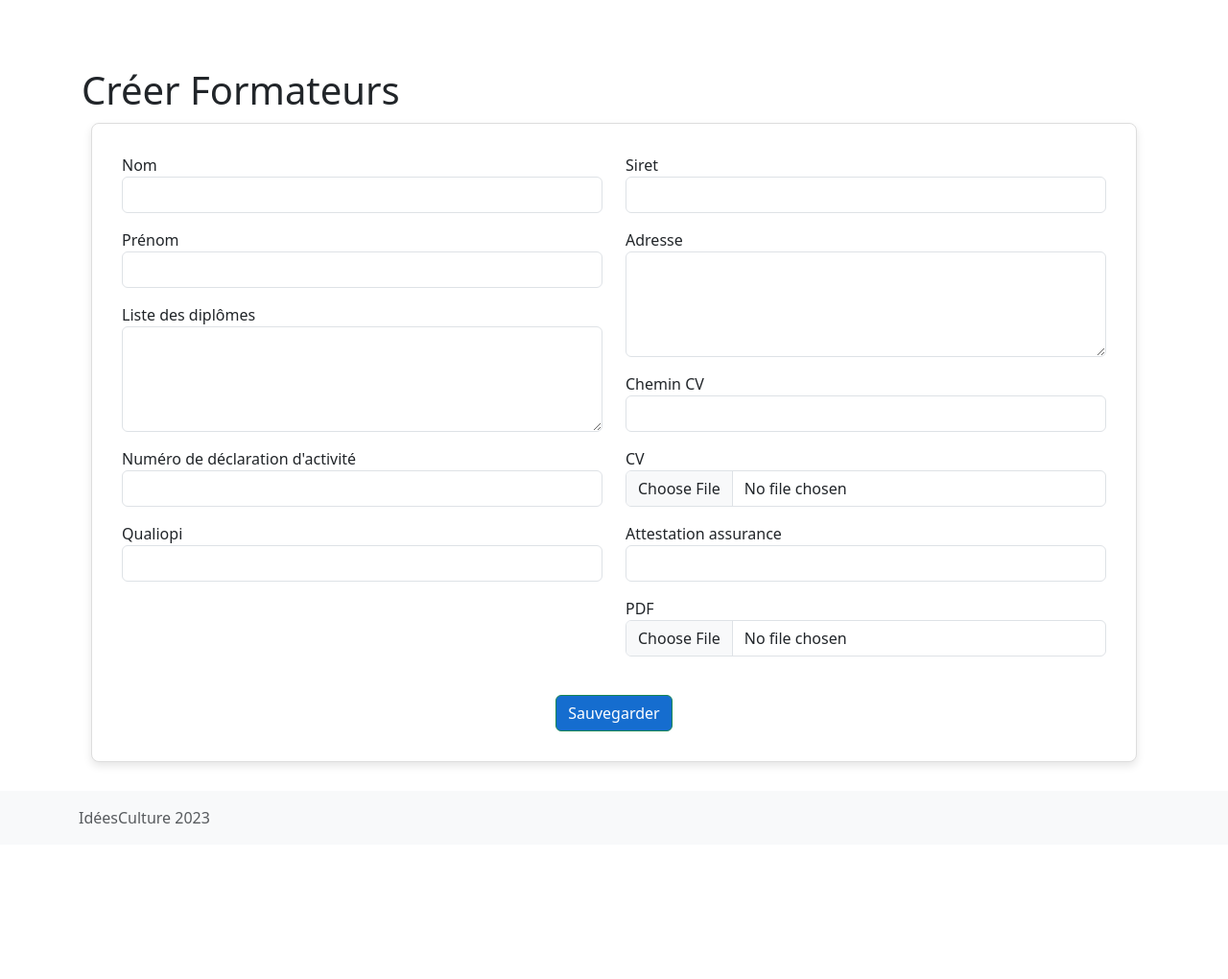
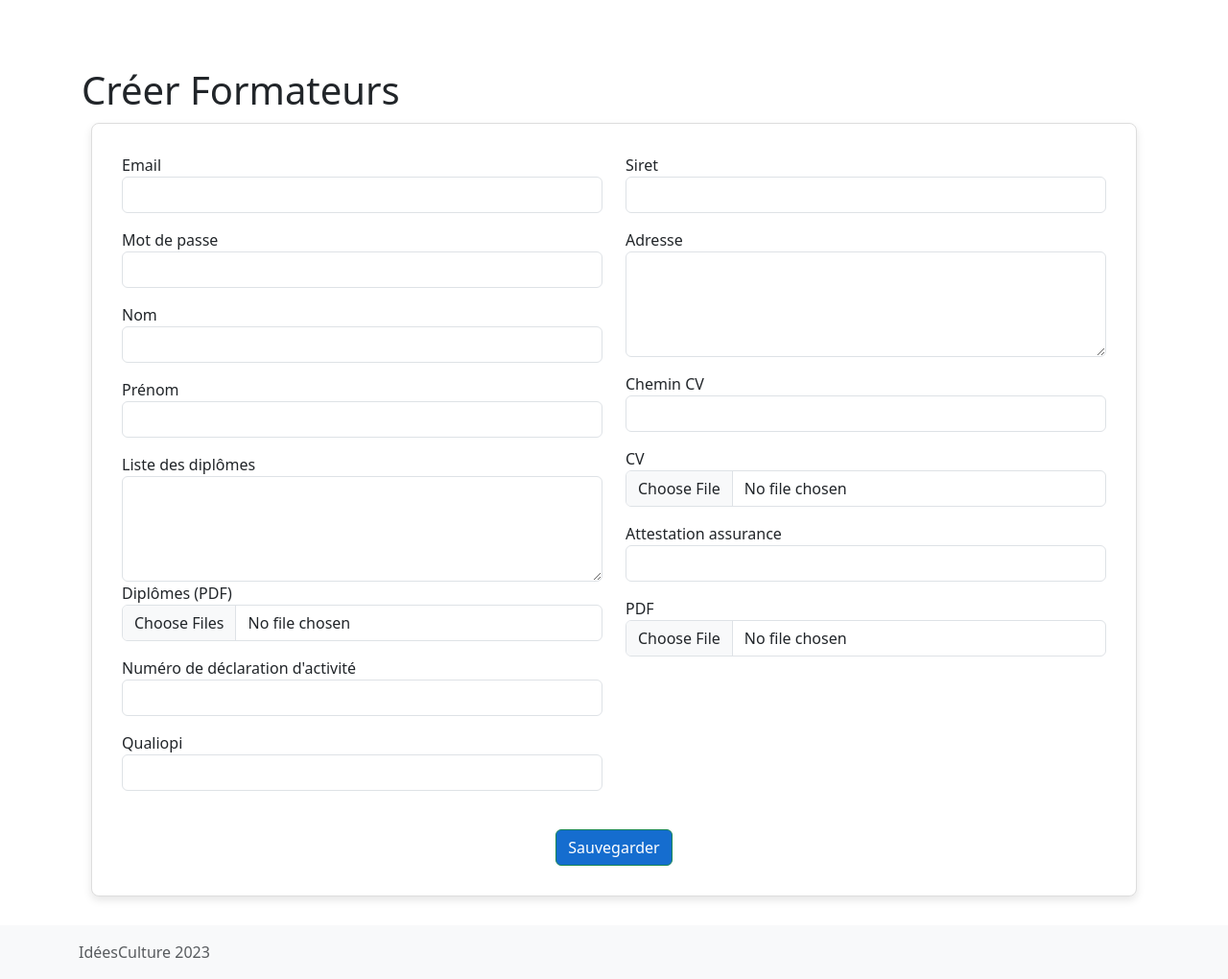
Before and after one commit to ideesculture/espaceFormation, a Yii app: template views/formateurs/create.php in a window 1280 px wide. Shown: the whole page at 96% size. Before the commit the page ends 858 px from the top, so only its background shows below. Run offline with PHP 8.4 and a stand-in for Yii, Linux system fonts and the light colour scheme; the template is opened without the code that fills it, so the values that code supplies are empty; form fields are guessed from the names that the template uses; some libraries are stand-ins or nearby versions.

Commit message:
Ajout liste de  diplomes Create . Manque Update et Delete

```diff
--- a/views/formateurs/_form.php
+++ b/views/formateurs/_form.php
@@ -17,7 +17,13 @@ use yii\widgets\ActiveForm;
 
             <div class="row">
                 <div class="col-md-6">
-
+<!-- Champs pour le modèle User -->
+<div class="mb-3">
+                    <?=$form->field($userModel, 'email')->textInput()->label('Email') ?>
+                    </div>
+                    <div class="mb-3">
+                    <?= $form->field($userModel, 'password')->passwordInput()->label('Mot de passe') ?>
+                    </div>
                     <!-- Champs pour le modèle Formateurs -->
                     <div class="mb-3">
                         <?= $form->field($model, 'nom')->textInput()->label('Nom') ?>
@@ -27,6 +33,8 @@ use yii\widgets\ActiveForm;
                     </div>
                     <div class="mb-3">
                         <?= $form->field($model, 'liste_diplome')->textarea(['rows' => 4])->label('Liste des diplômes') ?>
+
+                        <?= $form->field($uploadFormModel, 'listeDiplome[]')->fileInput(['multiple' => true])->label('Diplômes (PDF)') ?>
                     </div>
                     <div class="mb-3">
                         <?= $form->field($model, 'numero_decl_activite')->textInput()->label('Numéro de déclaration d\'activité') ?>
@@ -37,15 +45,6 @@ use yii\widgets\ActiveForm;
 
                 </div>
                 <div class="col-md-6">
-
-                    <!-- Champs pour le modèle User -->
-                    <!-- <div class="mb-3">
-                    $form->field($userModel, 'email')->textInput()->label('Email') ?>
-                    </div>
-                    <div class="mb-3">
-                     $form->field($userModel, 'password')->passwordInput()->label('Mot de passe') ?>
-                    </div> -->
-
                     <div class="mb-3">
                         <?= $form->field($model, 'siret')->textInput()->label('Siret') ?>
                     </div>
```
Also changed, not shown: controllers/FormateursController.php (+12 -7 lines), models/UploadForm.php (+11 -1 lines).
